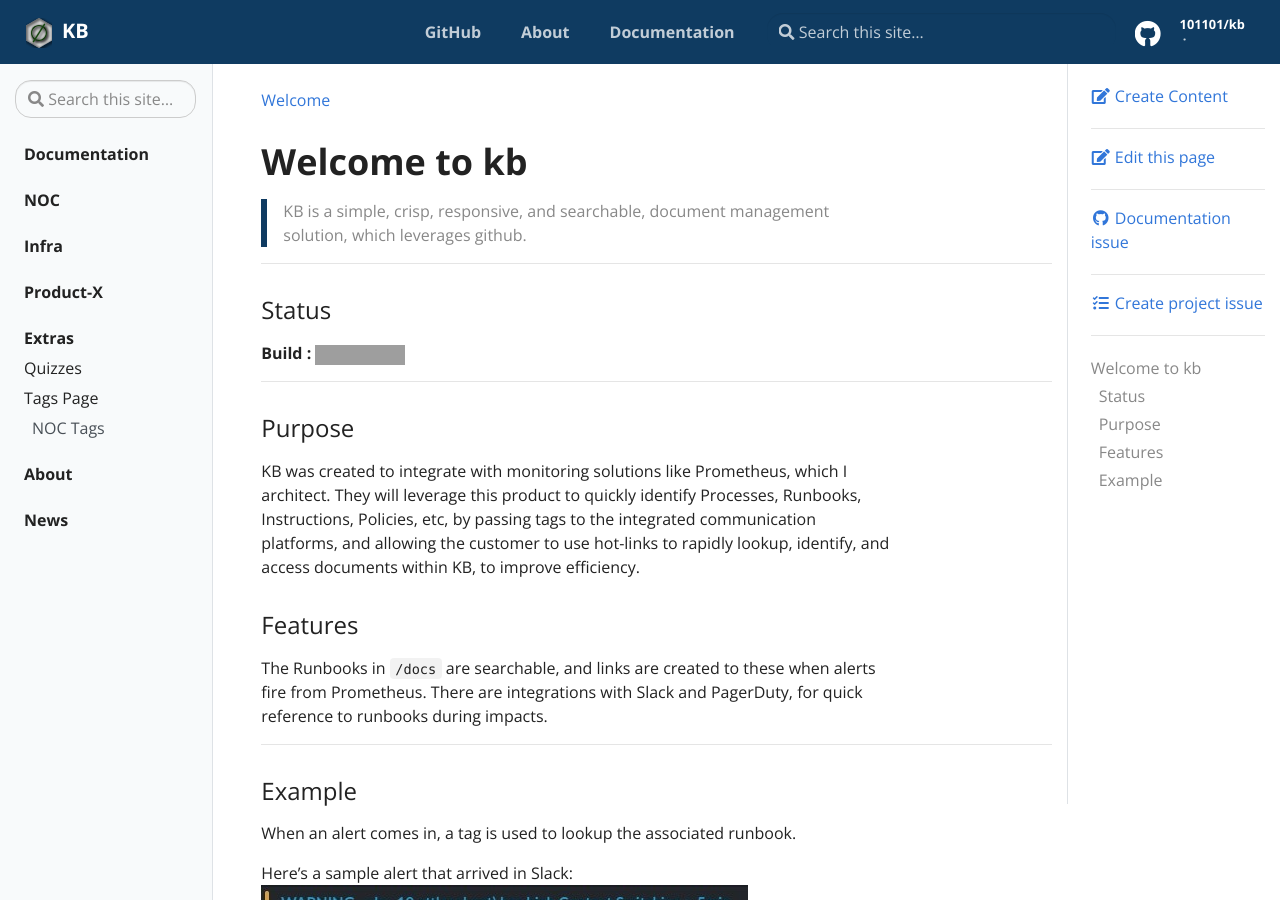
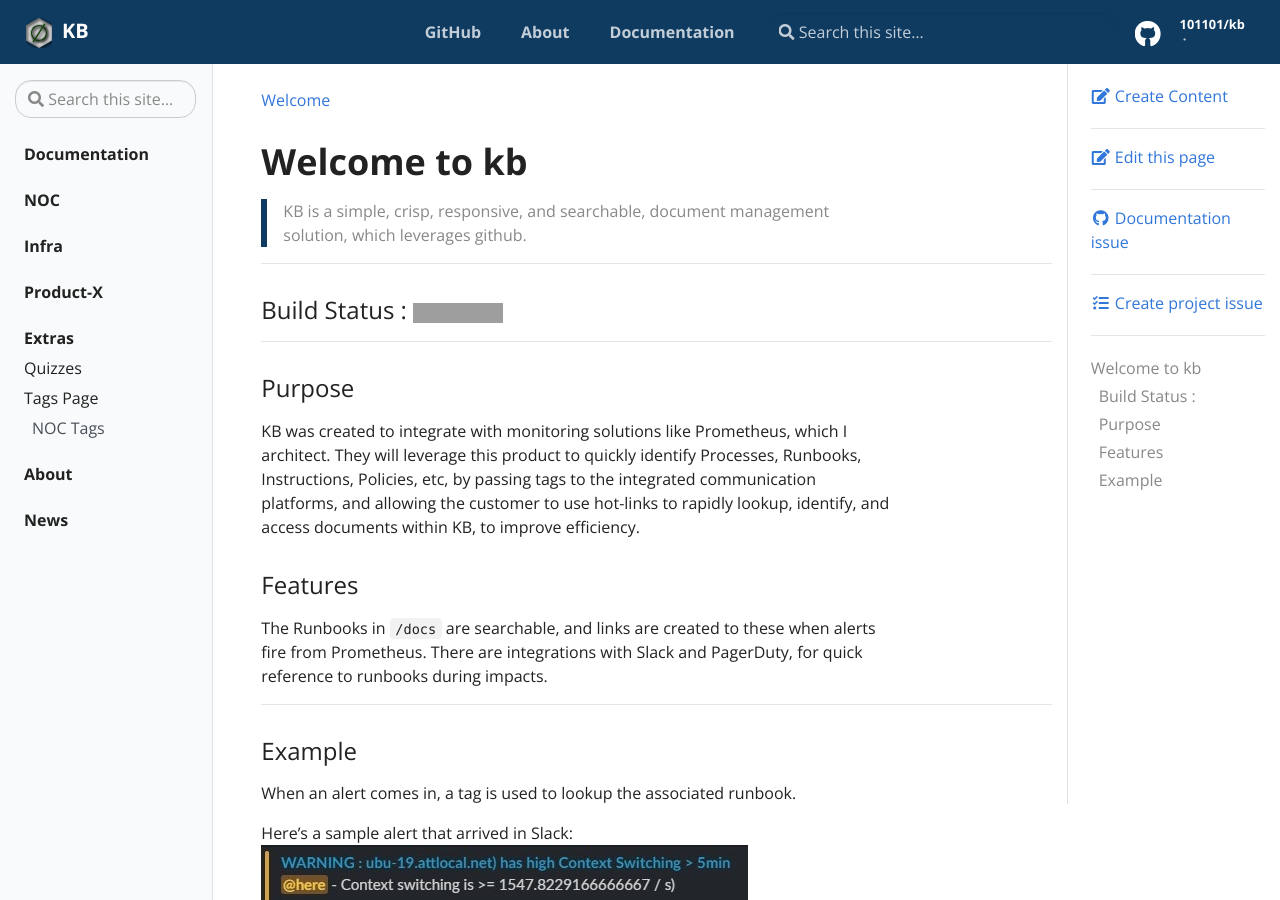
Before and after one commit to 101101/kb, a Jekyll site: the page built from pages/index.md, in a window 1280 px wide and 900 px high. Built offline with Jekyll 4.4.1, drawn with Linux system fonts in a browser that asks for light colours; grey boxes are pictures that could not be loaded.

Commit message:
Update index.md

```diff
--- a/pages/index.md
+++ b/pages/index.md
@@ -10,9 +10,7 @@ permalink: /
 
 ---
 
-### Status
-
-**Build :** [![CircleCI](https://circleci.com/gh/101101/kb/tree/master.svg?style=shield)](https://circleci.com/gh/101101/kb/tree/master)
+### Build Status : [![CircleCI](https://circleci.com/gh/101101/kb/tree/master.svg?style=shield)](https://circleci.com/gh/101101/kb/tree/master)
 
 ---
 
```
